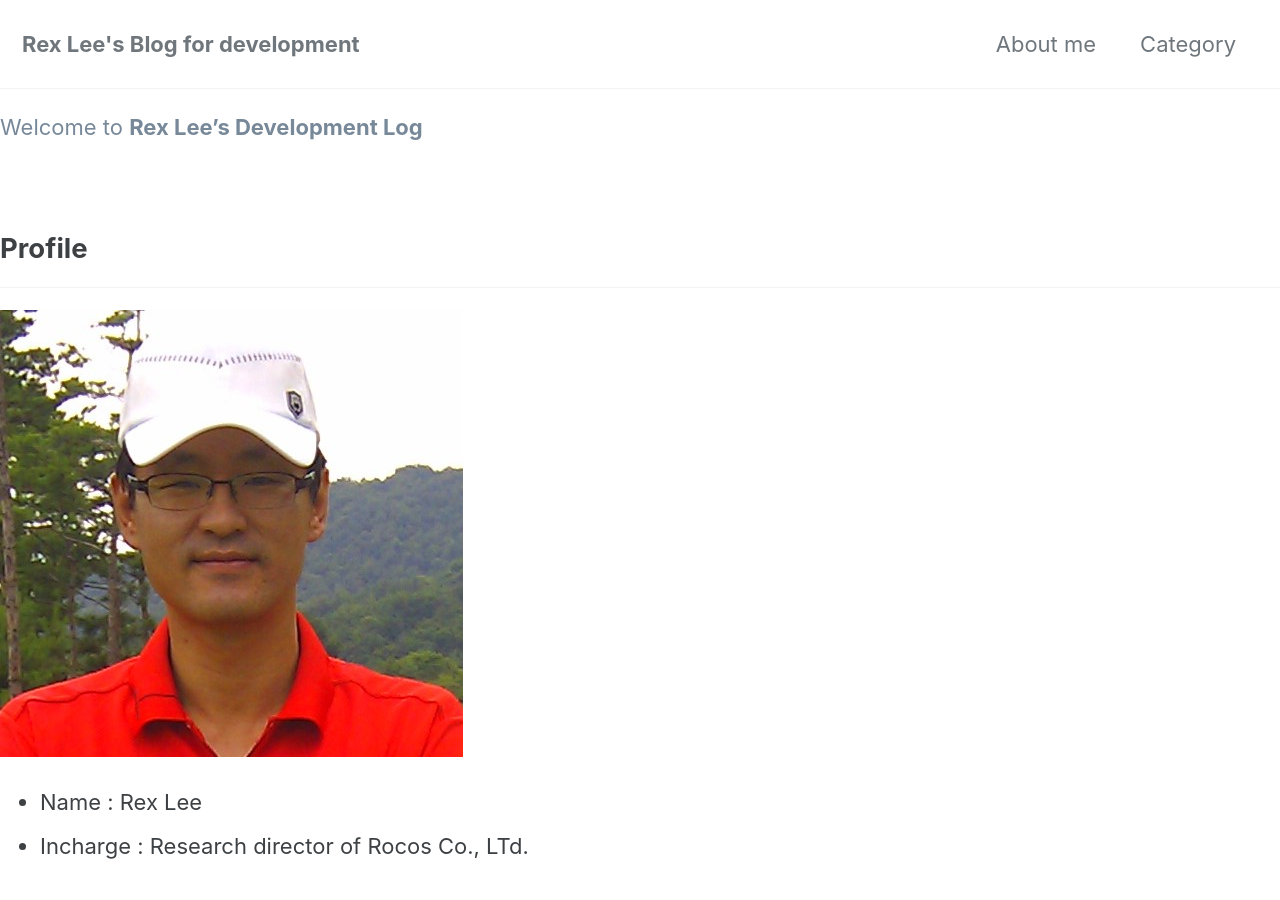
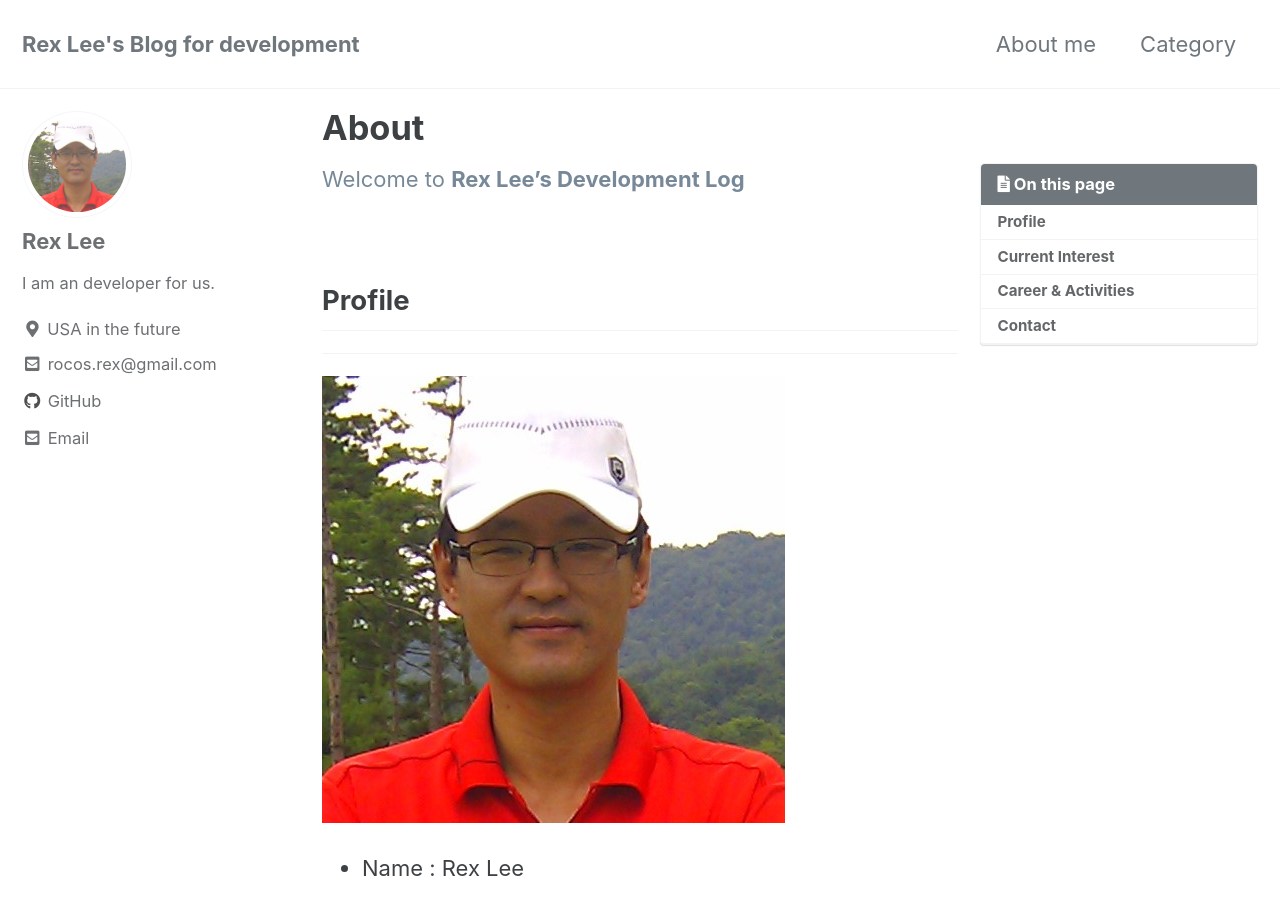
Before and after one commit to rocosrex/rocosrex.github.io, a Jekyll site: the page built from _pages/about.md, in a window 1280 px wide and 900 px high. Built offline with Jekyll 4.4.1, drawn with Linux system fonts in a browser that asks for light colours; cached includes are drawn as plain includes; our own code applies the rules of GitHub Pages for plain Markdown files; some of the changed lines change nothing that is shown; some of the changed text lies outside the part shown.

Commit message:
Update _config.yml

```diff
--- a/_config.yml
+++ b/_config.yml
@@ -290,3 +290,11 @@ defaults:
       comments: # true
       share: true
       related: true
+#>>>>>>>>>>>>>>>>>>> 여기서부터 추가 됨
+  - scope:
+      path: "_pages"
+      type: pages
+    values:
+      layout: single
+      author_profile: true
+# >>>>>>>>>>>>>>>>>>>> 여기까지 추가 됨
```
